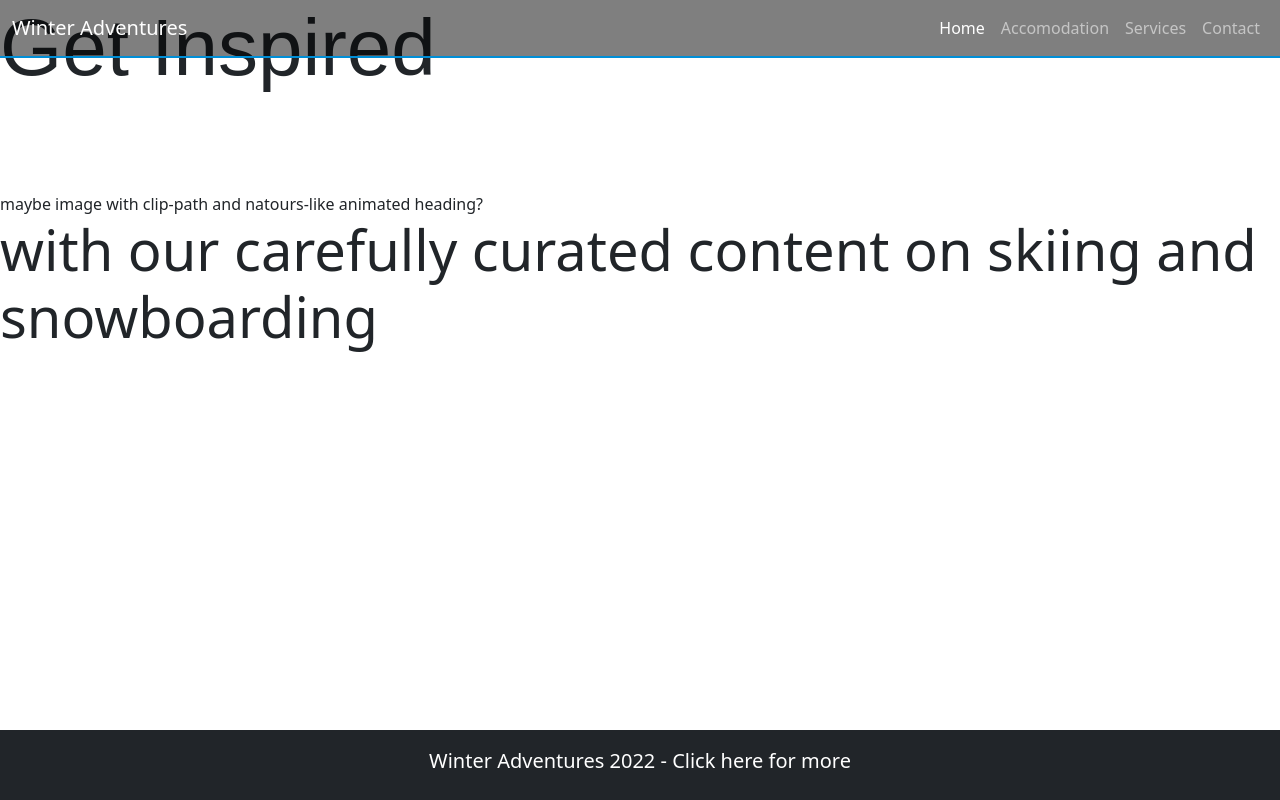
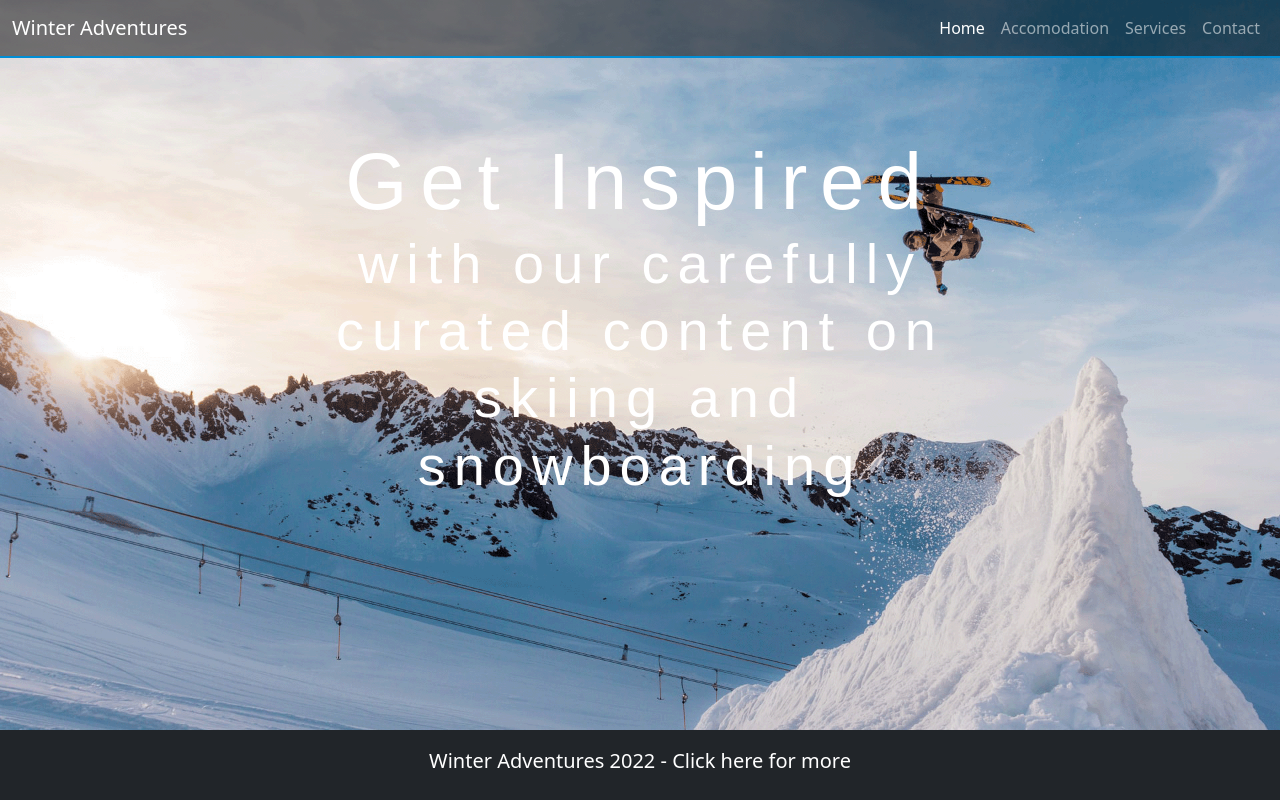
Before and after one commit to krisnemeth/winter-holidays, a plain HTML site: page skisnowboard.html in a window 1280 px wide. Shown: the top 800 px of the page. Drawn offline with nearby package versions, Linux system fonts and the light colour scheme.

Commit message:
started skisnowboard page

```diff
--- a/skisnowboard.html
+++ b/skisnowboard.html
@@ -54,15 +54,14 @@
         <h1 class="heading-primary">
             <!-- h1 element for semantics / SEO & apply colour to text content below -->
             <span class="heading-main display-1">Get Inspired</span> <!-- Main heading: apply animation for task 2 -->
-            <span class="heading-sub display-4"></span> <!-- Sub heading: apply animation for task 2 -->
+            <span class="heading-sub display-4">with our carefully curated content on skiing and snowboarding</span> <!-- Sub heading: apply animation for task 2 -->
         </h1>
     </div>
 
     <!-- page sections start here -->
 
     <section id="accomodation" class="w-100 pt-5 my-5">
-        maybe image with clip-path and natours-like animated heading?
-        <h2 class="display-4">with our carefully curated content on skiing and snowboarding</h2>
+
     </section>
 
     <section id="services" class="bg-info">
--- a/styles/skisnowboardstyles.css
+++ b/styles/skisnowboardstyles.css
@@ -38,3 +38,77 @@ h1 {
 .footer-link:hover {
     color: #008ed6;
 }
+
+/* Keyframes */
+@keyframes moveInLeft {
+    /* animation starting position */
+    0% {
+        opacity: 0;
+        transform: translateX(-10rem);
+    }
+    /* adding a bit of overhang at 80% of completion */
+    80% {
+        transform: translateX(1rem);
+    }
+    /* last stage of animation */
+    100% {
+        opacity: 1;
+        transform: translate(0);
+    }
+}
+
+@keyframes moveInRight {
+    /* animation starting position */
+    0% {
+        opacity: 0;
+        transform: translateX(10rem);
+    }
+    /* adding a bit of overhang at 80% of completion */
+    80% {
+        transform: translateX(-1rem);
+    }
+    /* last stage of animation */
+    100% {
+        opacity: 1;
+        transform: translate(0);
+    }
+}
+
+.header {
+    height: 95vh;
+    background-image: url(/media/skisnowboard/ski-jump.png);
+    background-size: cover;
+    background-position: top;
+    position: relative;
+
+    /* original shape */
+    /* -webkit-clip-path: polygon(0 0, 100% 0, 100% 75vh, 0 100%);
+    clip-path: polygon(0 0, 100% 0, 100% 75vh, 0 100%); */
+
+}
+
+.header_text-box {
+    font-family: 'Lato', sans-serif;
+    color: #fff;
+    position: absolute;
+    top: 40%;
+    left: 50%;
+    transform: translate(-50%, -50%);
+    text-align: center;
+}
+
+.heading-main {
+    display: block;
+    font-size: 3.5rem;
+    font-weight: 400;
+    letter-spacing: .8rem;
+    animation: moveInLeft 1s ease-out;
+}
+
+.heading-sub {
+    display: block;
+    font-size: 1.5rem;
+    font-weight: 400;
+    letter-spacing: .5rem;
+    animation: moveInRight 1s ease-out;
+}
```
Also changed, not shown: media/skisnowboard/ski-jump.png (added), media/skisnowboard/ski-view.png (added), media/skisnowboard/skilift.png (added).
